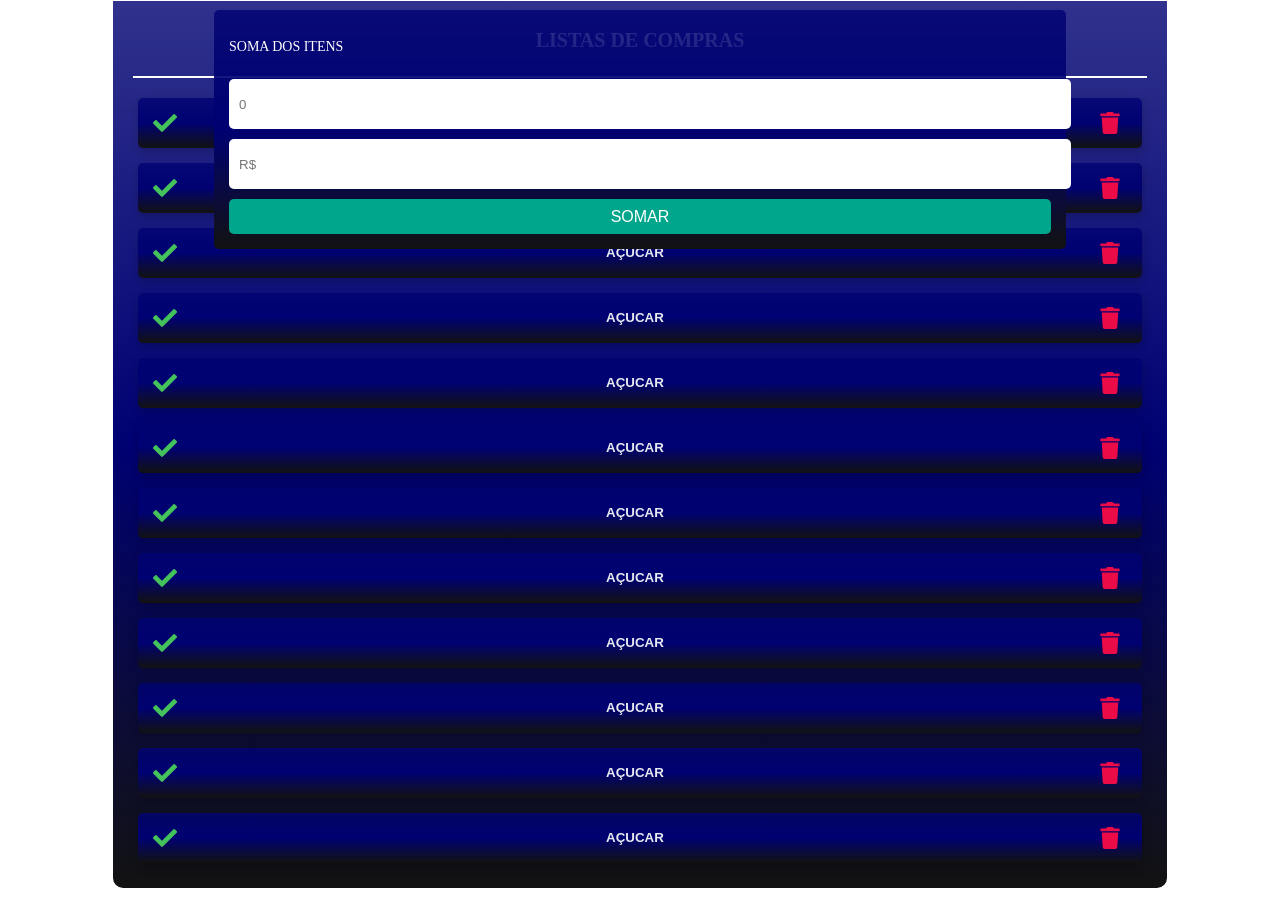
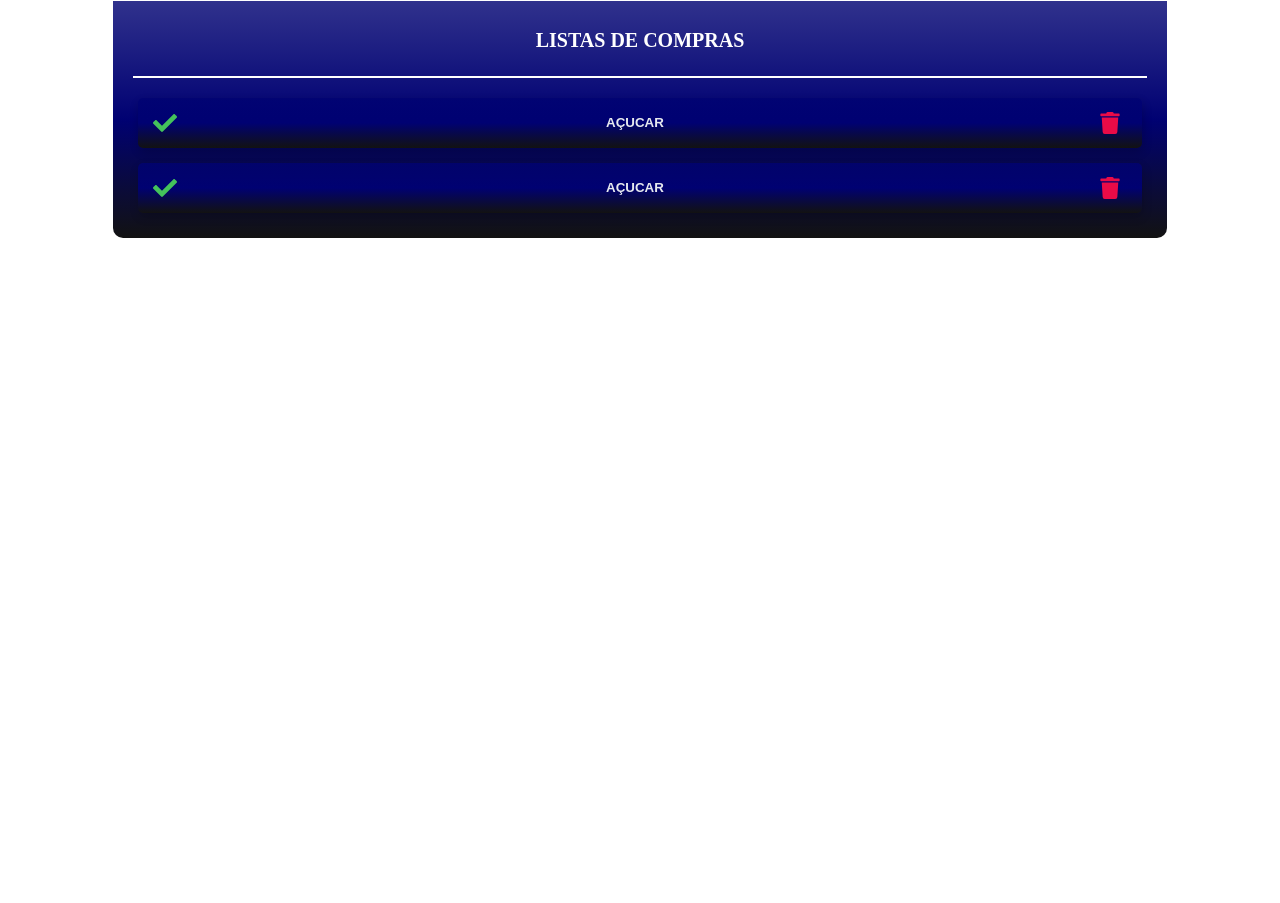
Before and after one commit to tigocode/to-do, a Next.js app: page / in a window 1280 px wide. Shown: the part 300-1203 px from the top of the page. After the commit the page ends 800 px from the top, so only its background shows below. Built offline with nearby package versions, Linux system fonts and the light colour scheme.

Commit message:
:sparkles: feat: Add da 2 versao da funcao de abertura/fechamento do card operacao

```diff
--- a/src/app/page.js
+++ b/src/app/page.js
@@ -1,5 +1,5 @@
 'use client'
-import {  useState } from 'react';
+import { useState } from 'react';
 
 import Total from '@/components/Total'
 import Task from '@/components/Task'
@@ -8,10 +8,10 @@ import Itens from '@/components/Itens';
 import styles from "./page.module.css";
 
 export default function Home() {
-  const [ botaoClicado, setBotaoClidado ] = useState(false);
+  const [ehBotaoClicado, setBotaoClidado] = useState(false);
 
   function abrirSoma() {
-    setBotaoClidado(!botaoClicado);
+    setBotaoClidado(!ehBotaoClicado);
   }
 
   return (
@@ -25,7 +25,9 @@ export default function Home() {
         <div className={styles.line}></div>
         <div className={styles.itens}>
           <Itens
-          acao_click={abrirSoma} />
+            acao_click={abrirSoma}
+            ehBotaoClicado={ehBotaoClicado}
+          />
         </div>
       </div>
     </main>
--- a/src/components/Itens/index.jsx
+++ b/src/components/Itens/index.jsx
@@ -5,7 +5,7 @@ import styles from './Itens.module.css';
 export default function Itens(props) {
   return (
     <div className={styles.container_item}>
-      <button className={styles.task}>
+      <button onClick={props.acao_click} className={styles.task}>
         <FaCheck className={`${styles.icon_task} ${styles.check}`} />
         <p>AÇUCAR</p>
         <button className={`${styles.icon_task} ${styles.trash}`}>
@@ -19,77 +19,10 @@ export default function Itens(props) {
           <FaTrash className={`${styles.icon_task}`} />
         </button>
       </button>
-      <button className={styles.task}>
-        <FaCheck className={`${styles.icon_task} ${styles.check}`} />
-        <p>AÇUCAR</p>
-        <button className={`${styles.icon_task} ${styles.trash}`}>
-          <FaTrash className={`${styles.icon_task}`} />
-        </button>
-      </button>
-      <button className={styles.task}>
-        <FaCheck className={`${styles.icon_task} ${styles.check}`} />
-        <p>AÇUCAR</p>
-        <button className={`${styles.icon_task} ${styles.trash}`}>
-          <FaTrash className={`${styles.icon_task}`} />
-        </button>
-      </button>
-      <button className={styles.task}>
-        <FaCheck className={`${styles.icon_task} ${styles.check}`} />
-        <p>AÇUCAR</p>
-        <button className={`${styles.icon_task} ${styles.trash}`}>
-          <FaTrash className={`${styles.icon_task}`} />
-        </button>
-      </button>
-      <button className={styles.task}>
-        <FaCheck className={`${styles.icon_task} ${styles.check}`} />
-        <p>AÇUCAR</p>
-        <button className={`${styles.icon_task} ${styles.trash}`}>
-          <FaTrash className={`${styles.icon_task}`} />
-        </button>
-      </button>
-      <button className={styles.task}>
-        <FaCheck className={`${styles.icon_task} ${styles.check}`} />
-        <p>AÇUCAR</p>
-        <button className={`${styles.icon_task} ${styles.trash}`}>
-          <FaTrash className={`${styles.icon_task}`} />
-        </button>
-      </button>
-      <button className={styles.task}>
-        <FaCheck className={`${styles.icon_task} ${styles.check}`} />
-        <p>AÇUCAR</p>
-        <button className={`${styles.icon_task} ${styles.trash}`}>
-          <FaTrash className={`${styles.icon_task}`} />
-        </button>
-      </button>
-      <button className={styles.task}>
-        <FaCheck className={`${styles.icon_task} ${styles.check}`} />
-        <p>AÇUCAR</p>
-        <button className={`${styles.icon_task} ${styles.trash}`}>
-          <FaTrash className={`${styles.icon_task}`} />
-        </button>
-      </button>
-      <button className={styles.task}>
-        <FaCheck className={`${styles.icon_task} ${styles.check}`} />
-        <p>AÇUCAR</p>
-        <button className={`${styles.icon_task} ${styles.trash}`}>
-          <FaTrash className={`${styles.icon_task}`} />
-        </button>
-      </button>
-      <button className={styles.task}>
-        <FaCheck className={`${styles.icon_task} ${styles.check}`} />
-        <p>AÇUCAR</p>
-        <button className={`${styles.icon_task} ${styles.trash}`}>
-          <FaTrash className={`${styles.icon_task}`} />
-        </button>
-      </button>
-      <button className={styles.task}>
-        <FaCheck className={`${styles.icon_task} ${styles.check}`} />
-        <p>AÇUCAR</p>
-        <button className={`${styles.icon_task} ${styles.trash}`}>
-          <FaTrash className={`${styles.icon_task}`} />
-        </button>
-      </button>
-      <Operacao className={styles.invisivel} />
+      <Operacao
+        acao_click={props.acao_click}
+        ehBotaoClicado={props.ehBotaoClicado}
+      />
     </div>
   );
 };
--- a/src/components/Operacao/index.jsx
+++ b/src/components/Operacao/index.jsx
@@ -1,13 +1,13 @@
 import styles from './Operacao.module.css';
 
-export default function Operacao() {
+export default function Operacao(props) {
   return (
-    <div className={`${styles.container}`}>
+    <div className={props.ehBotaoClicado ? `${styles.container}` : `${styles.container}  ${styles.invisivel}`}>
       <h3>SOMA DOS ITENS</h3>
       <div>
         <input type="text" placeholder="0" />
         <input type="text" placeholder="R$" />
-        <button type="submit">
+        <button onClick={props.acao_click}>
           <p>SOMAR</p>
         </button>
       </div>
```
